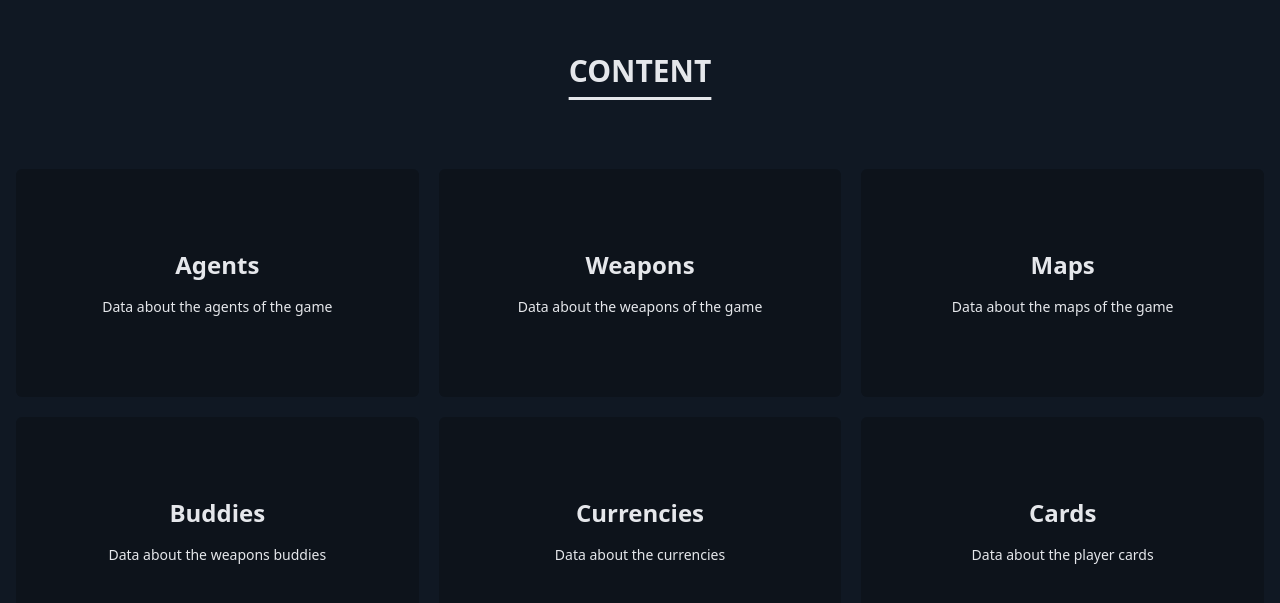
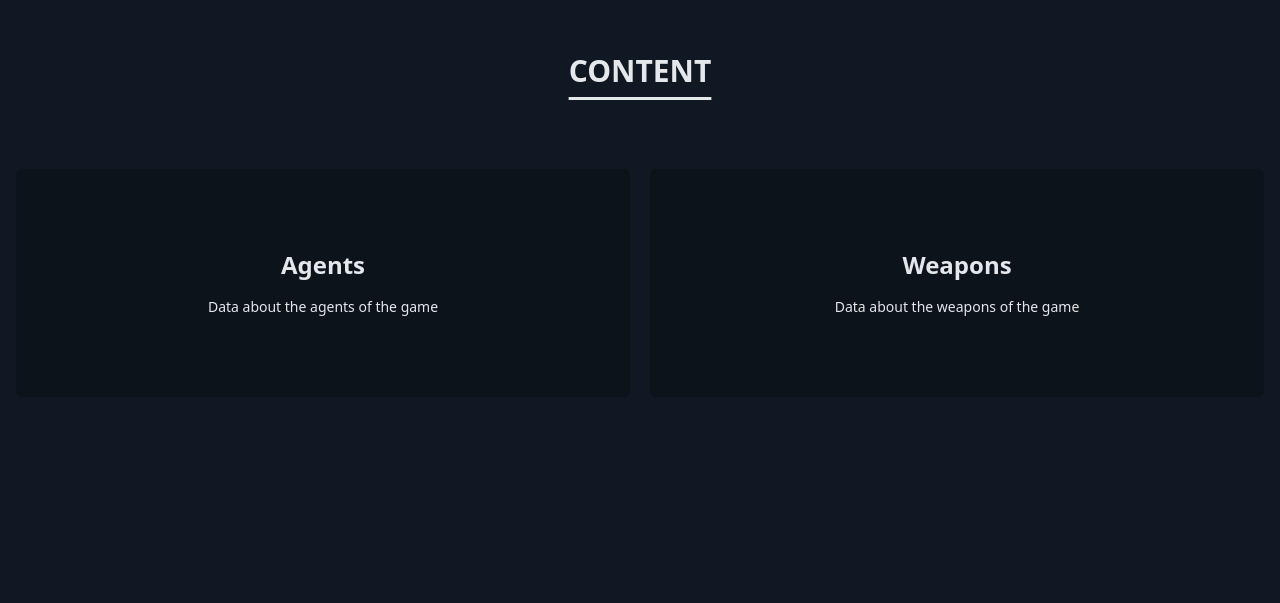
Before and after one commit to alevidals/valorant-info, a Next.js app: page / in a window 1280 px wide. Shown: the part 875-1478 px from the top of the page. Built offline with nearby package versions, Linux system fonts and the light colour scheme.

Commit message:
fix: delete unnecessary data

```diff
--- a/pages/index.tsx
+++ b/pages/index.tsx
@@ -21,26 +21,6 @@
       title: 'weapons',
       description: 'Data about the weapons of the game',
     },
-    {
-      href: '/maps',
-      title: 'maps',
-      description: 'Data about the maps of the game',
-    },
-    {
-      href: '/buddies',
-      title: 'buddies',
-      description: 'Data about the weapons buddies',
-    },
-    {
-      href: '/currencies',
-      title: 'currencies',
-      description: 'Data about the currencies',
-    },
-    {
-      href: '/cards',
-      title: 'cards',
-      description: 'Data about the player cards',
-    },
   ]
 
   return (
@@ -62,7 +42,7 @@
         <h2 className='uppercase text-3xl font-extrabold underline underline-offset-[15px] decoration-3 text-center'>
           Content
         </h2>
-        <div className='grid grid-cols-1 sm:grid-cols-3 gap-5 mt-20'>
+        <div className='grid grid-cols-1 sm:grid-cols-2 gap-5 mt-20'>
           {cards.map((card) => (
             <Link href={card.href} key={card.href}>
               <a>
```
